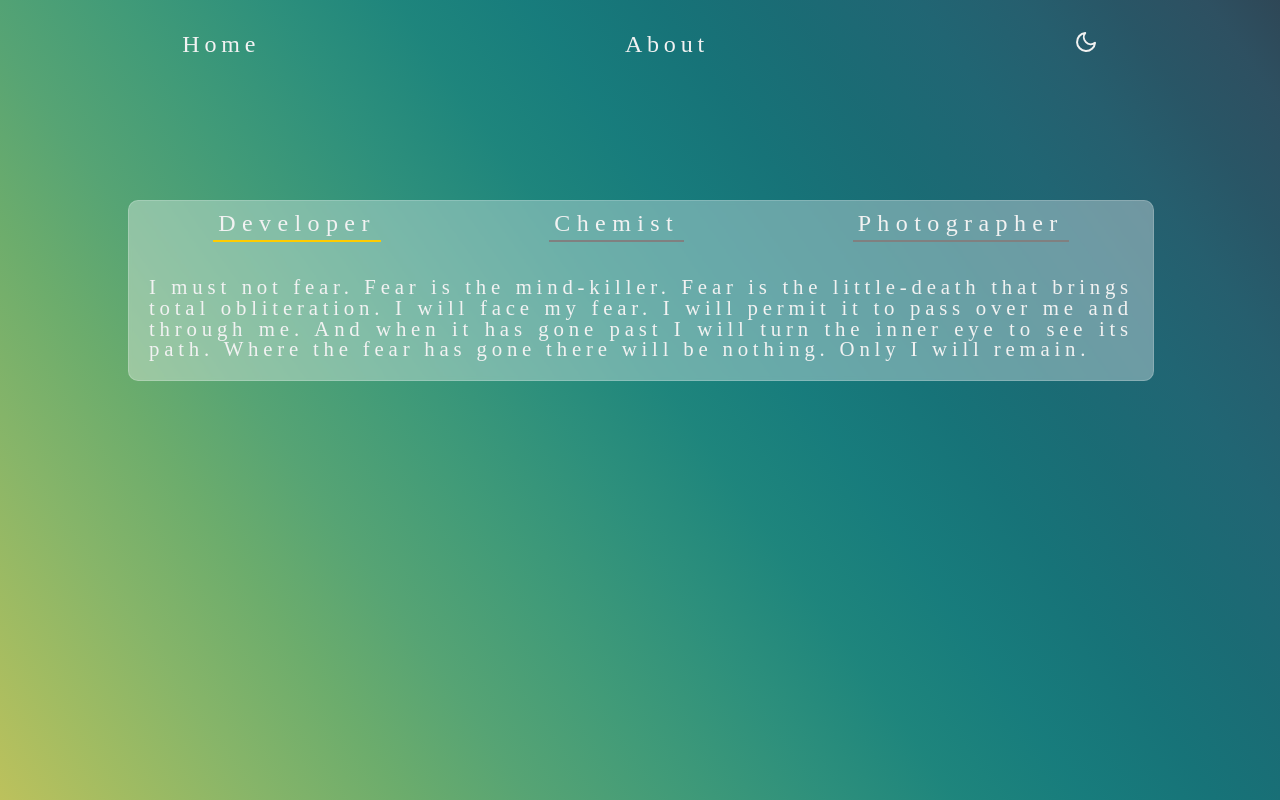
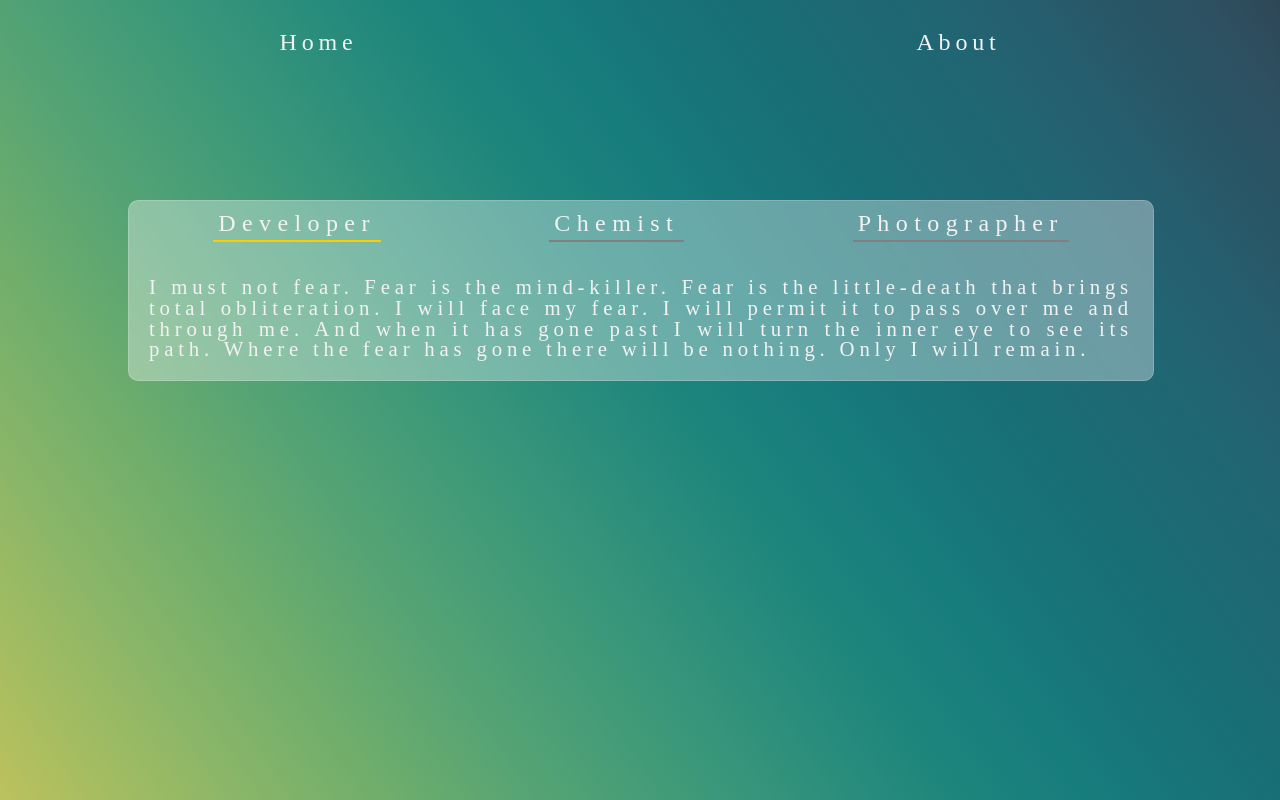
Before and after one commit to aitor-i/aitoribarra, a React (Create React App) app: page /about in a window 1280 px wide. Built offline with nearby package versions, Linux system fonts and the light colour scheme.

Commit message:
DELETE - Dark theme and theme button

```diff
--- a/src/components/NavBar/NavBar.tsx
+++ b/src/components/NavBar/NavBar.tsx
@@ -7,21 +7,13 @@ import { ImCross } from "react-icons/im";
 import NavElements from "./NavElements";
 import { IconContext } from "react-icons";
 
-interface Props {
-  setIsLightTheme: React.Dispatch<React.SetStateAction<Boolean>>;
-  isLightTheme: Boolean;
-}
-
-const NavBar: React.FC<Props> = ({ setIsLightTheme, isLightTheme }) => {
+const NavBar: React.FC = () => {
   const [isOpen, setIsOpen] = useState<boolean>(false);
   return (
     <Wrapper>
       <IconContext.Provider value={{ className: "hamburger-button" }}>
         <div className="container">
-          <NavElements
-            setIsLightTheme={setIsLightTheme}
-            isLightTheme={isLightTheme}
-          />
+          <NavElements />
         </div>
 
         <div className="container-small">
@@ -38,10 +30,7 @@ const NavBar: React.FC<Props> = ({ setIsLightTheme, isLightTheme }) => {
 
           {isOpen ? (
             <div className="container-small_elements">
-              <NavElements
-                setIsLightTheme={setIsLightTheme}
-                isLightTheme={isLightTheme}
-              />
+              <NavElements />
             </div>
           ) : (
             <div></div>
--- a/src/components/NavBar/NavElements.tsx
+++ b/src/components/NavBar/NavElements.tsx
@@ -1,21 +1,11 @@
 import React, { Fragment } from "react";
 import { Link } from "react-router-dom";
-import ThemeButton from "../ThemeButton";
 
-interface Props {
-  setIsLightTheme: React.Dispatch<React.SetStateAction<Boolean>>;
-  isLightTheme: Boolean;
-}
-
-const NavElements: React.FC<Props> = ({ setIsLightTheme, isLightTheme }) => {
+const NavElements: React.FC = () => {
   return (
     <Fragment>
       <Link to="/">Home</Link>
       <Link to="/about">About</Link>
-      <ThemeButton
-        isLightTheme={isLightTheme}
-        setIsLightTheme={setIsLightTheme}
-      />
     </Fragment>
   );
 };
--- a/src/views/About/About.tsx
+++ b/src/views/About/About.tsx
@@ -10,20 +10,11 @@ import TabView from "../../components/TabView/TabView";
 import NavBar from "../../components/NavBar";
 
 const About = () => {
-  const [isLightTheme, setIsLightTheme] = useState<Boolean>(
-    () => window.localStorage.getItem("isLightTheme") === "true" || false
-  );
-  useEffect(() => {
-    window.localStorage.setItem("isLightTheme", isLightTheme.toString());
-  }, [isLightTheme]);
   return (
     <Fragment>
-      <ThemeProvider theme={isLightTheme ? lightTheme : theme}>
+      <ThemeProvider theme={theme}>
         <Wrapper>
-          <NavBar
-            setIsLightTheme={setIsLightTheme}
-            isLightTheme={isLightTheme}
-          />
+          <NavBar />
 
           <GlobalStyles />
 
--- a/src/views/Home/App.tsx
+++ b/src/views/Home/App.tsx
@@ -1,26 +1,19 @@
-import React, { Fragment, useState, useEffect } from "react";
+import React, { Fragment } from "react";
 
 import SocialMedia from "../../components/SocialMedia";
 
 import "./../../reset.css";
-import { theme, lightTheme } from "../../themes";
+import { theme } from "../../themes";
 import { ThemeProvider } from "styled-components";
-import GlassBoxStyles from "../../components/GlassBox/GlassBox.styles";
 
 import Wrapper from "./App.styled";
 import NavBar from "../../components/NavBar";
 
 function App() {
-  const [isLightTheme, setIsLightTheme] = useState<Boolean>(
-    () => window.localStorage.getItem("isLightTheme") === "true" || false
-  );
-  useEffect(() => {
-    window.localStorage.setItem("isLightTheme", isLightTheme.toString());
-  }, [isLightTheme]);
   return (
     <Fragment>
-      <ThemeProvider theme={isLightTheme ? lightTheme : theme}>
-        <NavBar setIsLightTheme={setIsLightTheme} isLightTheme={isLightTheme} />
+      <ThemeProvider theme={theme}>
+        <NavBar />
         <Wrapper>
           <div className="body">
             <div className="title">
@@ -28,7 +21,7 @@ function App() {
               <h1 className="title__surname">Ibarra</h1>
             </div>
             <h2 className="subtitle">Developer, Chemist & Photographer</h2>
-            <SocialMedia theme={isLightTheme ? lightTheme : theme} />
+            <SocialMedia theme={theme} />
           </div>
         </Wrapper>
       </ThemeProvider>
```
